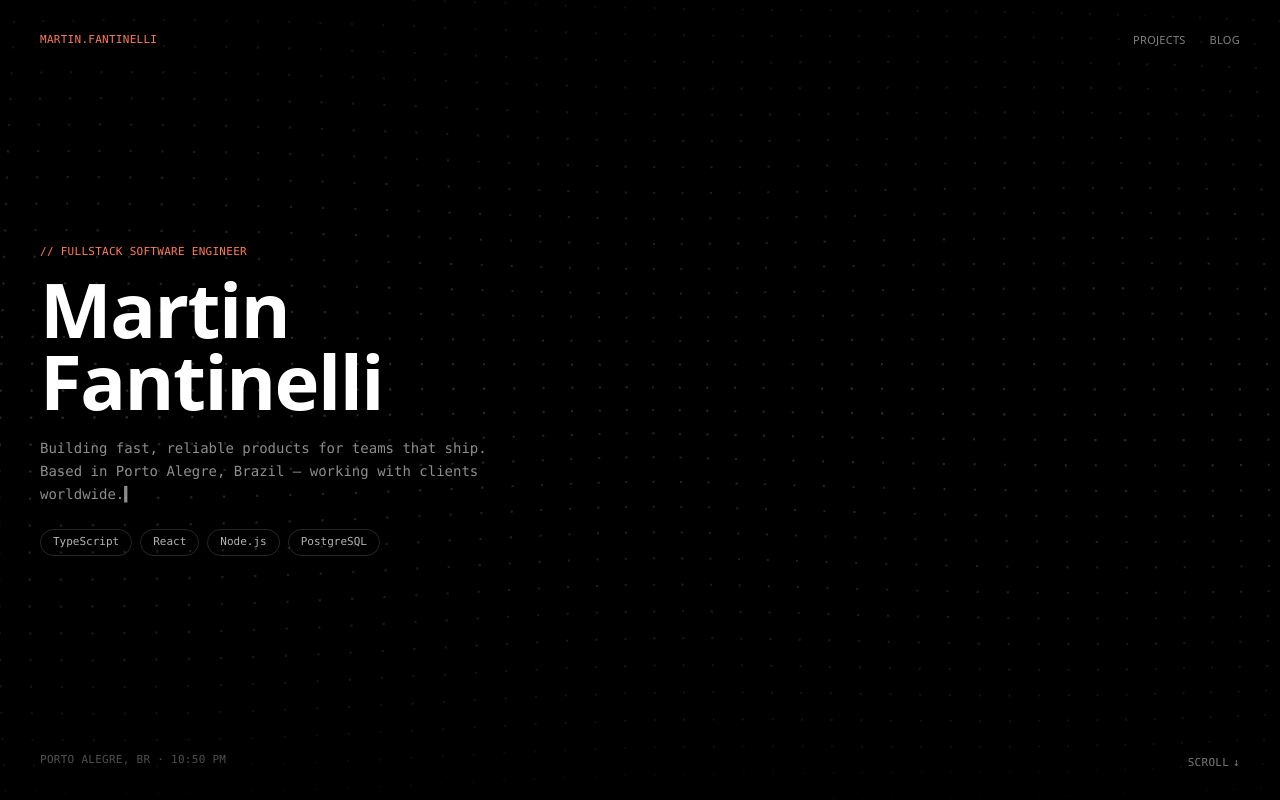
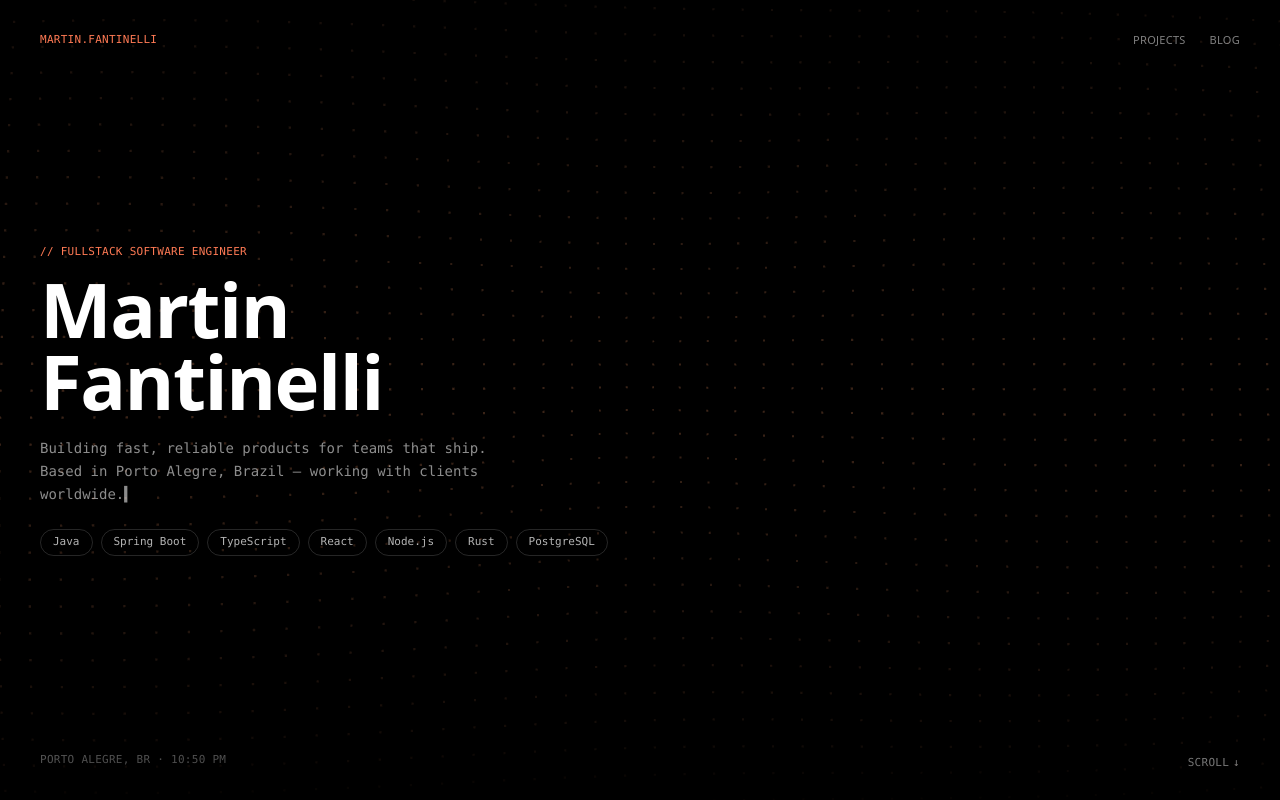
Before and after one commit to martinfantinelli/portfolio, a Next.js app: page / in a window 1280 px wide. Shown: the top 800 px of the page. Built offline with nearby package versions, Linux system fonts and the light colour scheme.

Commit message:
feat: updating stack

```diff
--- a/components/Hero.tsx
+++ b/components/Hero.tsx
@@ -15,7 +15,7 @@ const line: Variants = {
   }),
 };
 
-const STACK = ["TypeScript", "React", "Node.js", "PostgreSQL"];
+const STACK = ["Java", "Spring Boot", "TypeScript", "React", "Node.js", "Rust", "PostgreSQL"];
 
 export default function Hero() {
   const [caret, setCaret] = useState(true);
```
